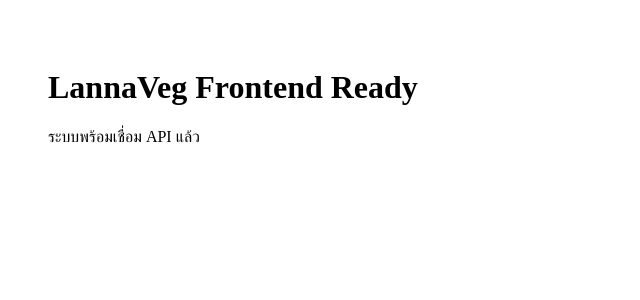
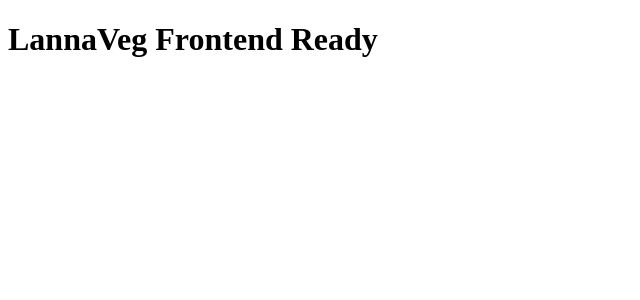
Before and after one commit to Biw000/LannaWeb, a Next.js app in the folder frontend/: page / in a window 1280 px wide. Shown: the top 300 px of the page, without its empty margins (0-640 px from the left). Built offline with nearby package versions, Linux system fonts and the light colour scheme.

Commit message:
Update index.tsx

```diff
--- a/frontend/src/pages/index.tsx
+++ b/frontend/src/pages/index.tsx
@@ -1,10 +1,7 @@
-import React from "react";
-
 export default function Home() {
   return (
-    <div style={{ padding: "40px" }}>
+    <div>
       <h1>LannaVeg Frontend Ready</h1>
-      <p>ระบบพร้อมเชื่อม API แล้ว</p>
     </div>
   );
 }
```
